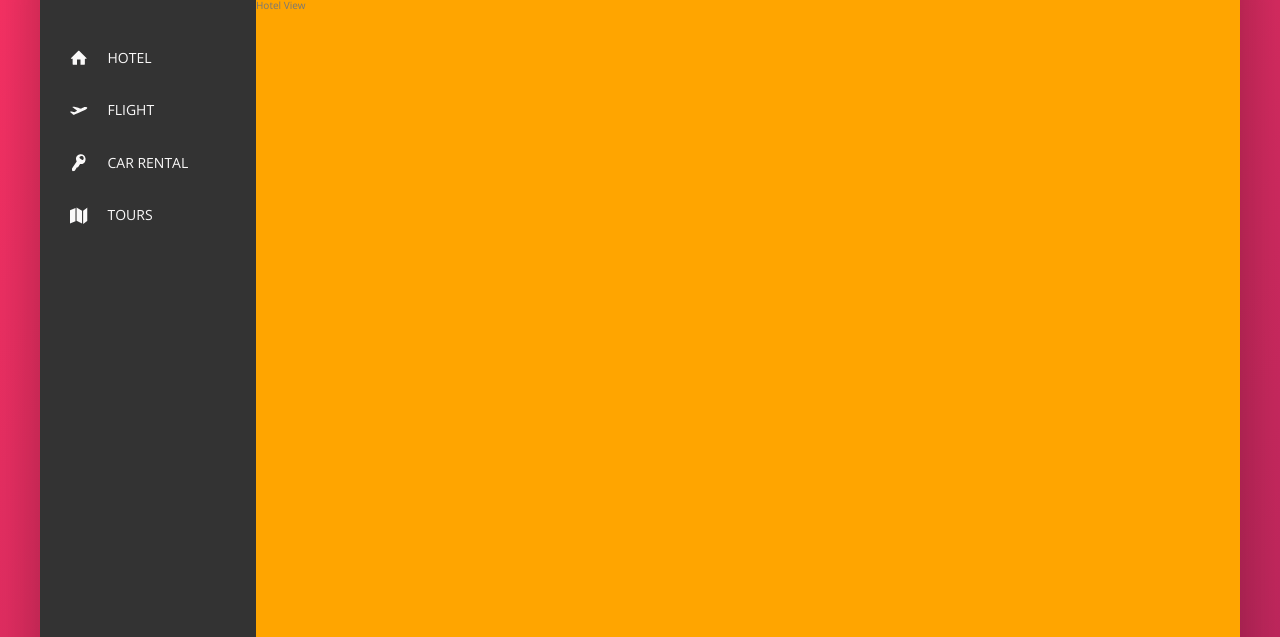
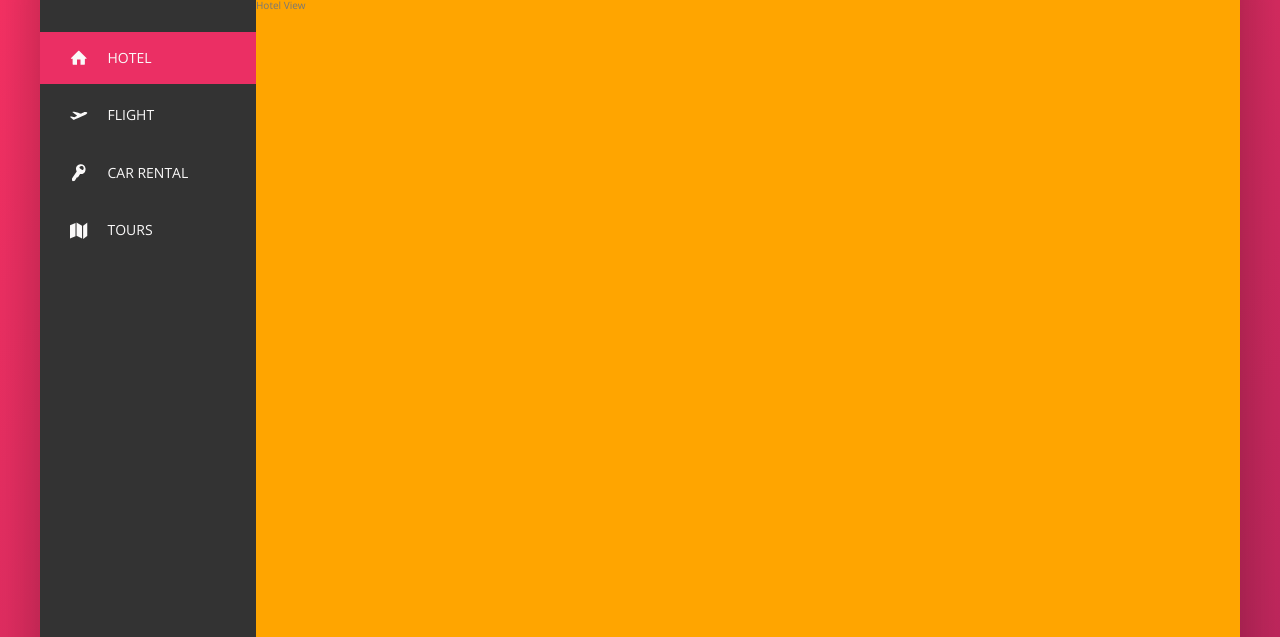
Before and after one commit to najmulmyself/Trillo, a website: page index.html in a window 1280 px wide. Shown: the part 163-800 px from the top of the page. Drawn offline with nearby package versions, Linux system fonts and the light colour scheme.

Commit message:
sidebar animated

```diff
--- a/index.html
+++ b/index.html
@@ -51,7 +51,7 @@
       <div class="content">
         <nav class="sidebar">
           <ul class="side-nav">
-            <li class="side-nav_item">
+            <li class="side-nav_item side-nav_item--active">
               <a href="#" class="side-nav_link">
                 <svg class="side-nav_icon">
                   <use xlink:href="img/symbol.svg#icon-home"></use>
--- a/sass/component.scss
+++ b/sass/component.scss
@@ -134,8 +134,41 @@
   list-style: none;
   margin-top: 3.5rem;
   &_item {
+    position: relative;
+
+    &:not(:last-child) {
+      margin-bottom: 0.5rem;
+    }
+  }
+  &_item::before {
+    content: " ";
+    position: absolute;
+    top: 0;
+    left: 0;
+    width: 3px;
+    height: 100%;
+    background-color: var(--color-primary);
+    transform: scaleY(0); // this will initially hide
+    transition: all 0.2s, width 0.4s 0.2s , background-color 0.2s; // this simply say width coverd within 0.4s and the delay 0.2s
+
+    // heres another problem aries. when before psuedo element seted the text goes down and animation comes top
+    // to prevent this problem need to use z index and z index only works if we have a specific position
+    // these following code need to set on link:visited area
+
+    // position: relative;
+    // z-index: 10;
   }
 
+  &_item:hover::before,
+  &_item--active::before {
+    // active will be same as these code
+
+    transform: scaleY(1); // when hover the before state will scale 1
+    width: 100%;
+  }
+  &_item:active::before {
+    background-color: var(--color-primary-light);
+  }
   &_link:link,
   &_link:visited {
     display: flex;
@@ -145,6 +178,14 @@
     // display: block;
     text-transform: uppercase;
     padding: 1.5rem 3rem;
+
+    // code probelm discribed on the top
+    // heres another problem aries. when before psuedo element seted the text goes down and animation comes top
+    // to prevent this problem need to use z index and z index only works if we have a specific position
+    // these following code need to set on link:visited area
+
+    position: relative;
+    z-index: 10;
   }
 
   &_icon {
```
Also changed, not shown: css/style.css.
